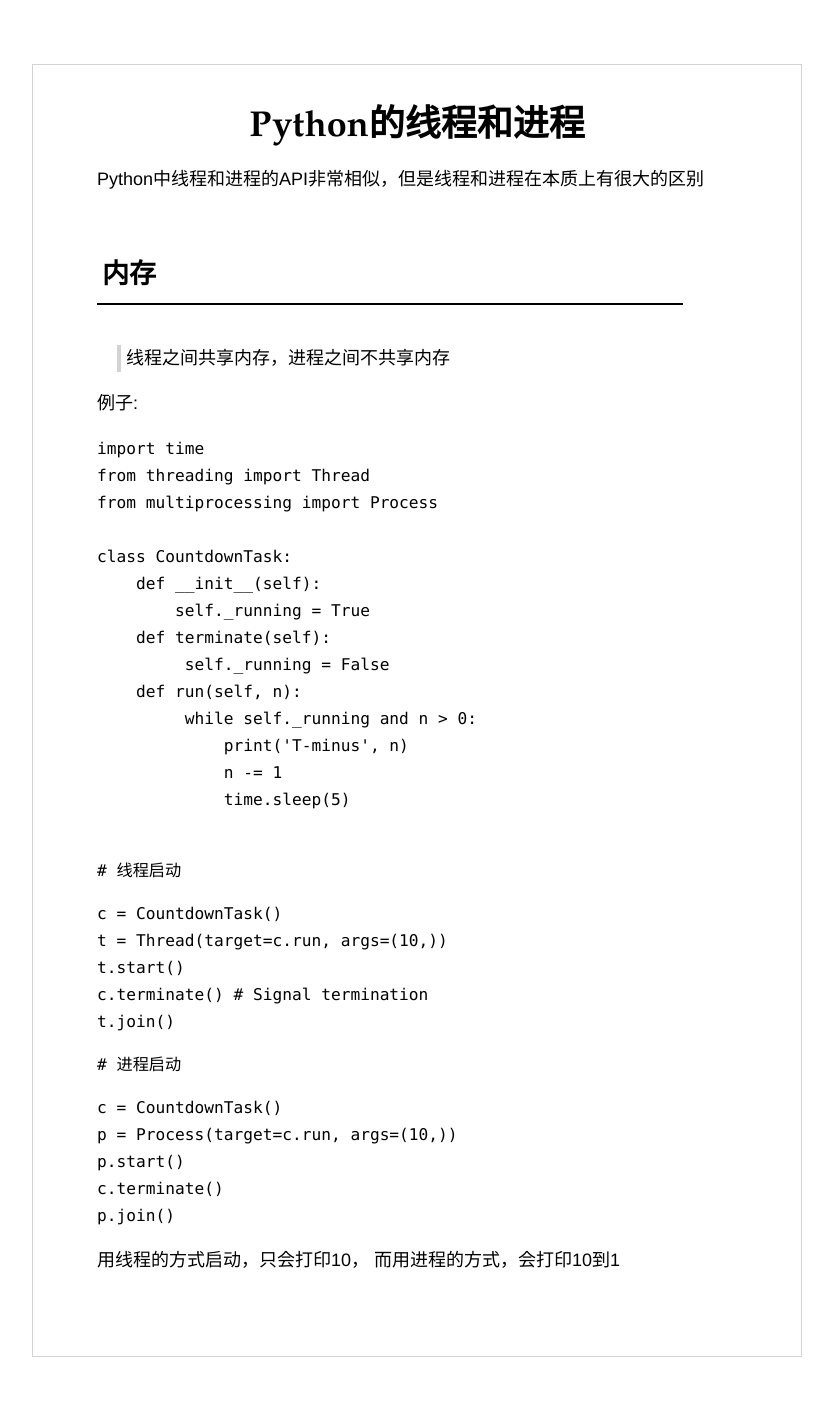
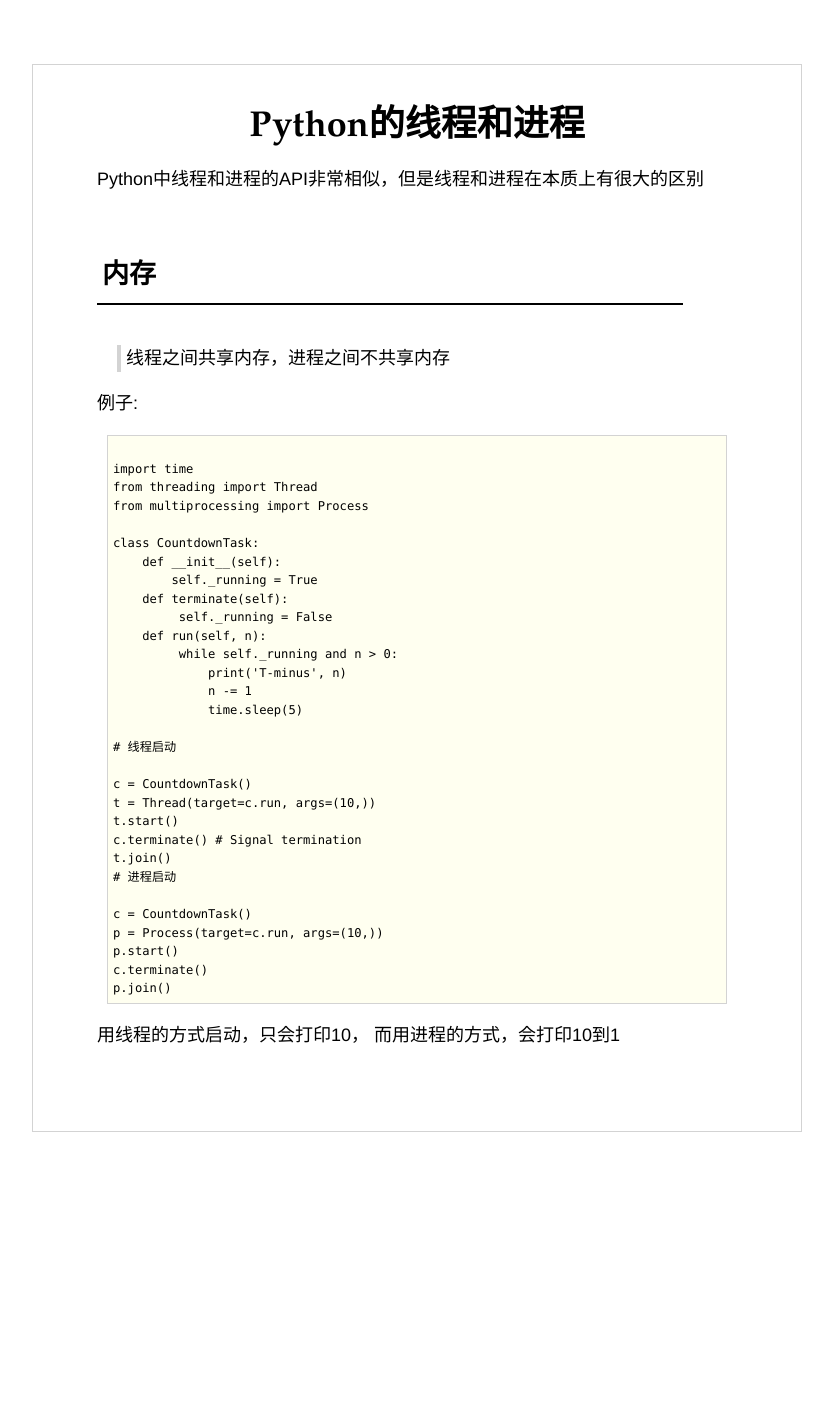
Before and after one commit to 0x00evil/0x00evil.github.io, a Jekyll site: the page built from _posts/2017-01-05-python-thread-and-process.html, in a window 1280 px wide. Shown: the whole page, without its empty margins (224-1057 px from the left). Built offline with Jekyll 4.4.1, drawn with Linux system fonts in a browser that asks for light colours; after the commit the page ends 1196 px from its top, so only the background shows below that.

Commit message:
use <pre> to format code

```diff
--- a/_posts/2017-01-05-python-thread-and-process.html
+++ b/_posts/2017-01-05-python-thread-and-process.html
@@ -10,35 +10,36 @@ title: Python thread and process
 <h2>内存</h2>
 <blockquote>线程之间共享内存，进程之间不共享内存</blockquote>
 <p>例子:</p>
-<code>
-    import time<br>
-    from threading import Thread<br>
-    from multiprocessing import Process<br>
-    <br>
-    class CountdownTask:<br />
- &nbsp;&nbsp;&nbsp;&nbsp;def __init__(self): <br />
-    &nbsp;&nbsp;&nbsp;&nbsp;&nbsp;&nbsp;&nbsp;&nbsp;self._running = True <br />
-  &nbsp;&nbsp;&nbsp;&nbsp;def terminate(self): <br />
-  &nbsp;&nbsp;&nbsp;&nbsp;&nbsp;&nbsp;&nbsp;&nbsp;          self._running = False <br />
-  &nbsp;&nbsp;&nbsp;&nbsp;def run(self, n): <br />
- &nbsp;&nbsp;&nbsp;&nbsp;&nbsp;&nbsp;&nbsp;&nbsp;           while self._running and n > 0: <br />
-  &nbsp;&nbsp;&nbsp;&nbsp;&nbsp;&nbsp;&nbsp;&nbsp;&nbsp;&nbsp;&nbsp;&nbsp;              print('T-minus', n) <br />
-  &nbsp;&nbsp;&nbsp;&nbsp;&nbsp;&nbsp;&nbsp;&nbsp;&nbsp;&nbsp;&nbsp;&nbsp;              n -= 1 <br />
-   &nbsp;&nbsp;&nbsp;&nbsp;&nbsp;&nbsp;&nbsp;&nbsp;&nbsp;&nbsp;&nbsp;&nbsp;             time.sleep(5) <br />
-    <br />
-    <p># 线程启动</p>
-    c = CountdownTask()<br />
-t = Thread(target=c.run, args=(10,))<br />
-t.start() <br />
-c.terminate() # Signal termination<br />
-t.join()<br />
+<pre><code>
+import time
+from threading import Thread
+from multiprocessing import Process
 
-    <p># 进程启动</p>
-c = CountdownTask()<br>
-p = Process(target=c.run, args=(10,))<br>
-p.start()<br>
-    c.terminate()<br>
-    p.join()<br>
-</code>
+class CountdownTask:
+    def __init__(self):
+        self._running = True
+    def terminate(self):
+         self._running = False
+    def run(self, n):
+         while self._running and n > 0:
+             print('T-minus', n)
+             n -= 1
+             time.sleep(5)
+
+# 线程启动
+
+c = CountdownTask()
+t = Thread(target=c.run, args=(10,))
+t.start()
+c.terminate() # Signal termination
+t.join()
+# 进程启动
+
+c = CountdownTask()
+p = Process(target=c.run, args=(10,))
+p.start()
+c.terminate()
+p.join()
+</code></pre>
 
 <p>用线程的方式启动，只会打印10， 而用进程的方式，会打印10到1</p>
```
Also changed, not shown: _posts/2018-01-27-python-shared-data.html (added, +37 -0 lines).
